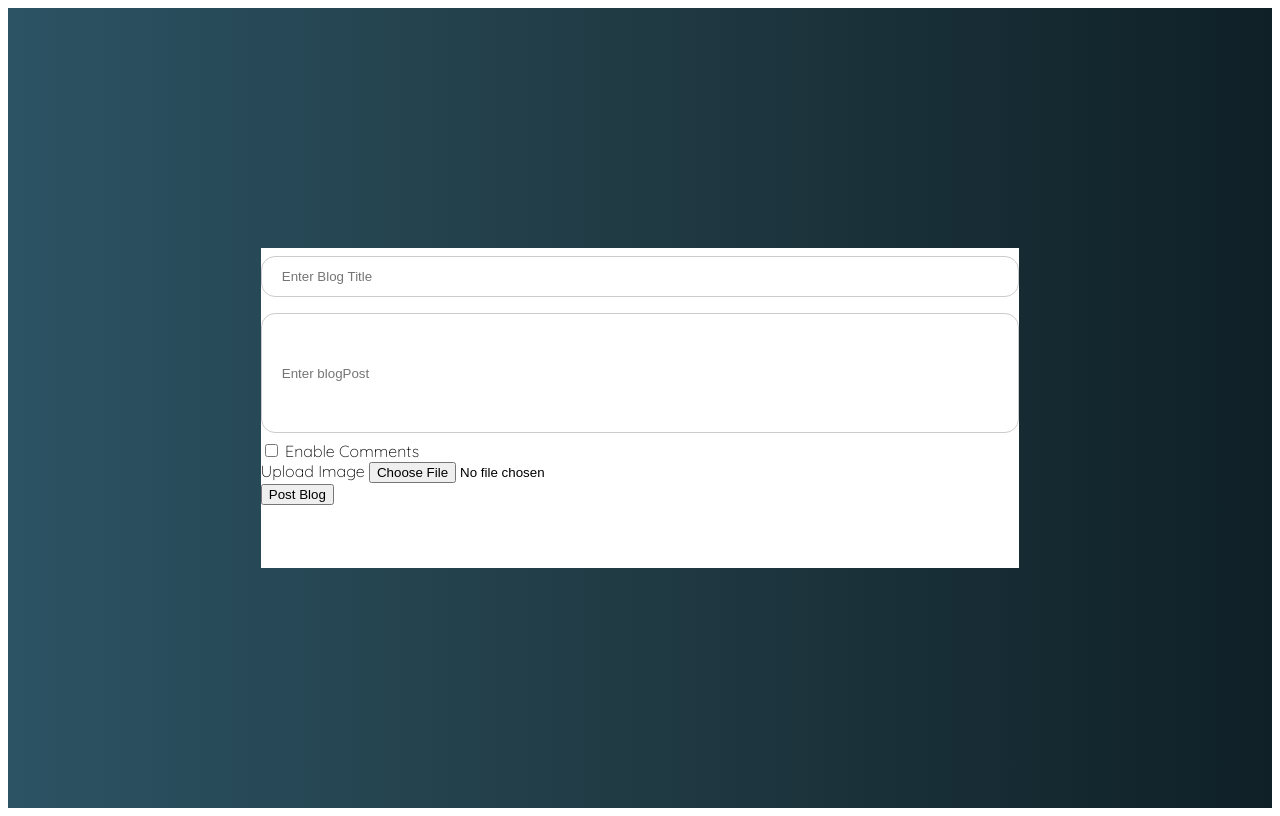
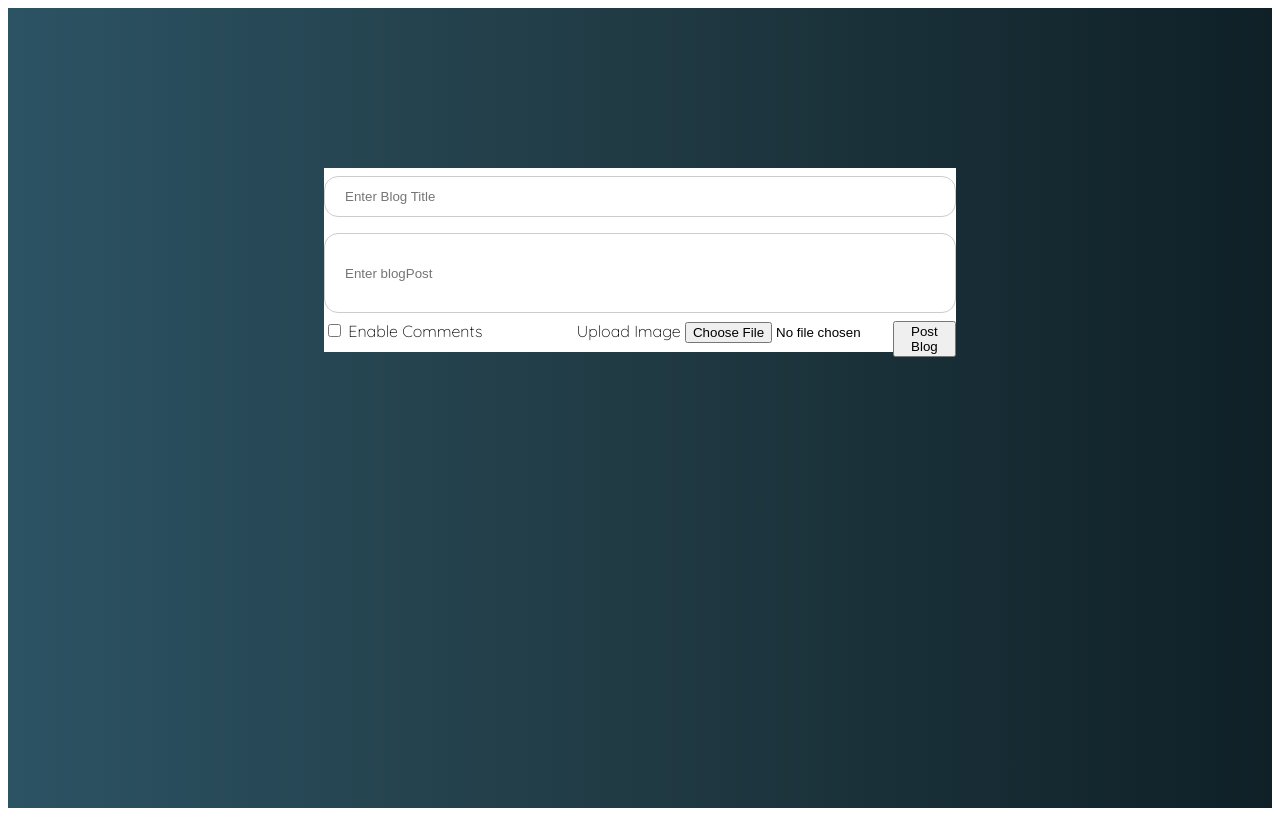
Before and after one commit to kesamercy/wandika, a PHP site: page /html/status-bar-input.html in a window 1280 px wide. Run offline with PHP 8.4, Linux system fonts and the light colour scheme; some libraries are stand-ins or nearby versions.

Commit message:
initial changes

```diff
--- a/css/status-bar-input.css
+++ b/css/status-bar-input.css
@@ -8,14 +8,24 @@ body {
   font-weight: 300;
 }
 
-.row {
+.blogInputFieldPageWrapper {
+  background: #0F2027;  /* fallback for old browsers */
+  background: -webkit-linear-gradient(to right, #2C5364, #203A43, #0F2027);  /* Chrome 10-25, Safari 5.1-6 */
+  background: linear-gradient(to right, #2C5364, #203A43, #0F2027); /* W3C, IE 10+/ Edge, Firefox 16+, Chrome 26+, Opera 12+, Safari 7+ */
+  display: flex;
+  justify-content: space-between;
+  height: 100vh;
+}
+
+
+.mainrow {
   display: flex;
   flex-direction: row;
   flex-wrap: wrap;
   width: 100%;
 }
 
-.column {
+.maincolumn {
   display: flex;
   flex-direction: column;
   flex-basis: 100%;
@@ -26,19 +36,12 @@ body {
   background-color: white;
   display: flex;
   justify-content: center;
-  width: 60%;
-  height: 40%;
+  width: 50%;
+  top: 20%;
+  left: 25%;
+  height: 23%;
   position: relative;
-  left: 20%;
-  top: 30%
-}
-.blogInputFieldPageWrapper {
-  background: #0F2027;  /* fallback for old browsers */
-  background: -webkit-linear-gradient(to right, #2C5364, #203A43, #0F2027);  /* Chrome 10-25, Safari 5.1-6 */
-  background: linear-gradient(to right, #2C5364, #203A43, #0F2027); /* W3C, IE 10+/ Edge, Firefox 16+, Chrome 26+, Opera 12+, Safari 7+ */
-  display: flex;
-  justify-content: space-between;
-  height: 100vh;
+
 }
 
 .orange-column {
@@ -74,7 +77,7 @@ input[type=text] {
 }
 
 input[id=blogContent] {
-  height: 15vh;
+  height: 10vh;
 }
 .submitButton {
   background-color: #e7e7e7;
@@ -84,3 +87,15 @@ input[id=blogContent] {
   border: 2px solid var(--green_font_color);
   border-color: var(--std_black_color);
 }
+
+.file-upload {
+  position: absolute;
+  left: 40%;
+  top: 83%;
+}
+
+button {
+  position: absolute;
+  left: 90%;
+  top: 83%;
+}
--- a/html/newsFeed-new.html
+++ b/html/newsFeed-new.html
@@ -40,6 +40,9 @@
       </div>
     </div>
 
+<!-- problem is the div elements aren't in the wrapper
+test how to get the div to grow and strech as the elements are added -->
+
     <div class="blogPostWrapper">
       <!-- <iframe src='https://gfycat.com/ifr/DistortedCompetentAzurevasesponge' frameborder='0' scrolling='no' allowfullscreen width='640' height='404'></iframe><p> <a href="https://gfycat.com/distortedcompetentazurevasesponge">via Gfycat</a></p> -->
       <div class='postContainer row'>
@@ -60,6 +63,7 @@
                   <div class='row'>
                     <div class='column'>
                       <div class='blogContentFromUser blue-column'>
+                        <img src="..\Images\sunset.jpeg" class="blogPicture" alt="">
                         <article>
                           Lorem ipsum dolor sit amet, consectetuer adipiscing elit. Aenean commodo ligula eget dolor. Aenean massa. Cum sociis natoque penatibus et magnis dis parturient montes, nascetur ridiculus mus. Donec quam felis, ultricies nec, pellentesque eu, pretium quis, sem. Nulla consequat massa quis enim. Donec pede justo, fringilla vel, aliquet nec, vulputate eget, arcu. In enim justo, rhoncus ut, imperdiet a, venenatis vitae, justo. Nullam dictum felis eu pede mollis pretium. Integer tincidunt. Cras dapibus. Vivamus elementum semper nisi. Aenean vulputate eleifend tellus. Aenean leo ligula, porttitor eu, consequat vitae, eleifend ac, enim. Aliquam lorem ante, dapibus in, viverra quis, feugiat a, tellus. Phasellus viverra nulla ut metus varius laoreet. Quisque rutrum. Aenean imperdiet. Etiam ultricies nisi vel augue. Curabitur ullamcorper ultricies nisi. Nam eget dui. Etiam rhoncus. Maecenas tempus, tellus eget condimentum rhoncus, sem quam semper libero, sit amet adipiscing sem neque sed ipsum. Nam quam nunc, blandit vel, luctus pulvinar, hendrerit id, lorem. Maecenas nec odio et ante tincidunt tempus. Donec vitae sapien ut libero venenatis faucibus. Nullam quis ante.
                         </article>
--- a/html/status-bar-input.html
+++ b/html/status-bar-input.html
@@ -10,8 +10,8 @@
 <body>
   <div class="blogInputFieldPageWrapper">
 
-    <div class='postInputFieldContainer row'>
-      <div class='column'>
+    <div class='postInputFieldContainer mainrow'>
+      <div class='maincolumn'>
 
         <form action="/action_page.php">
           <div class="form-group" orange-column >
```
Also changed, not shown: css/newsfeed-new.css (+5 -11 lines). Lines whose indentation alone changed are shown as unchanged.
